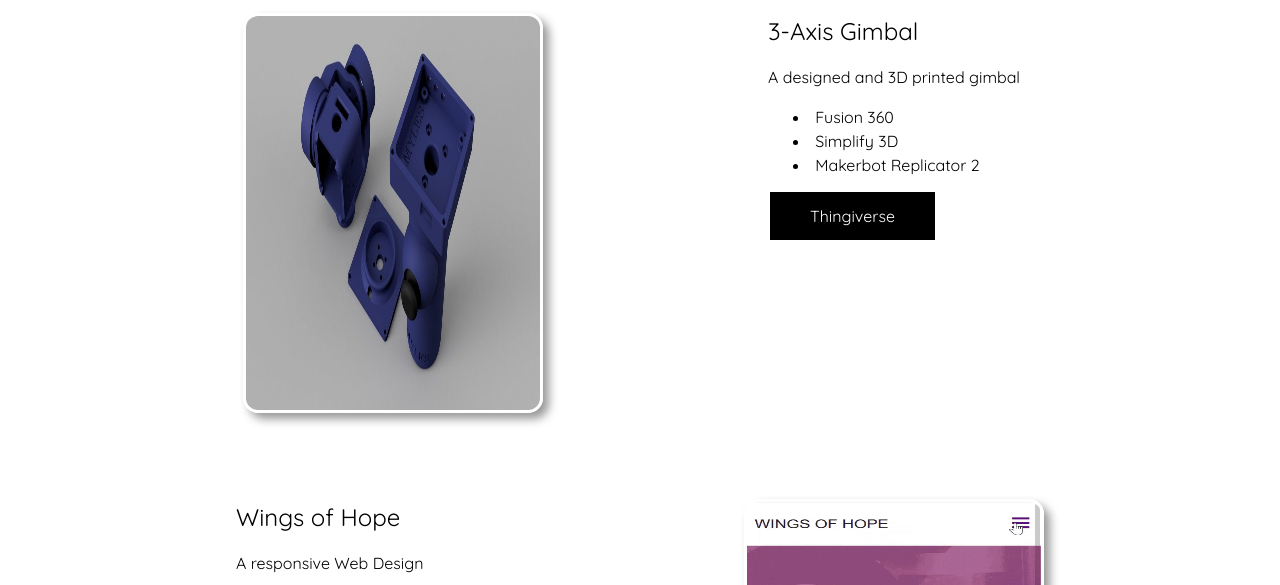
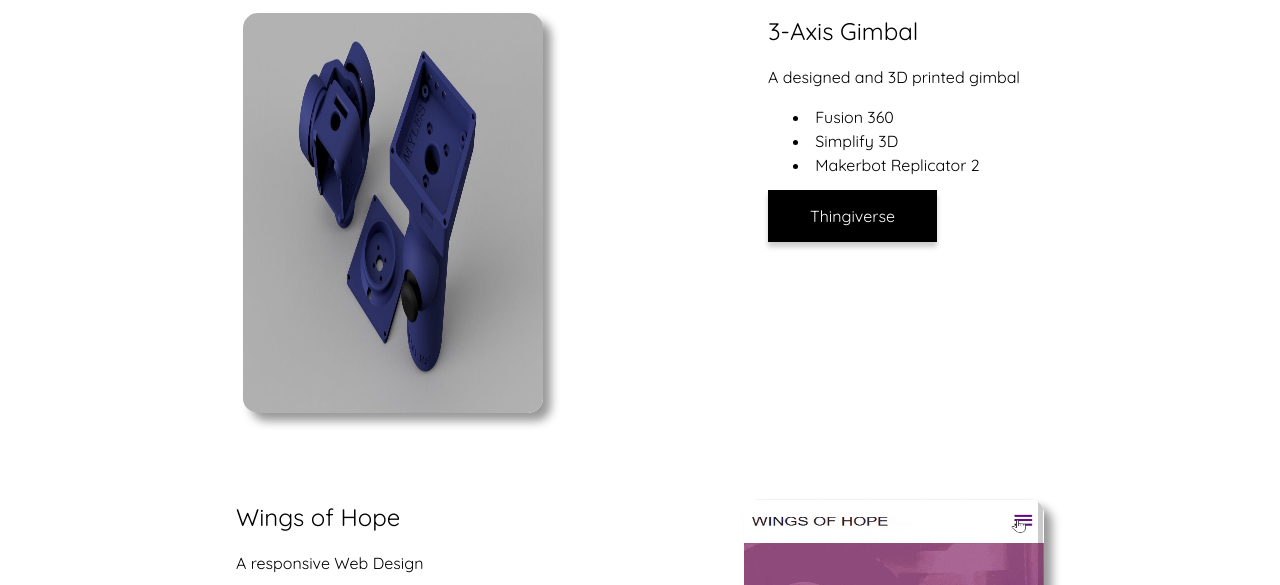
Before and after one commit to mylesluke/portfolio, a website: page dist/mywork.html in a window 1280 px wide. Shown: the part 215-800 px from the top of the page. Drawn offline with Linux system fonts and the light colour scheme.

Commit message:
project styling page

```diff
--- a/scss/main.scss
+++ b/scss/main.scss
@@ -173,8 +173,8 @@ main {
         height: 350px;
         width: 350px;
         border-radius: 15px;
-        border: 3px #fff solid;
-        box-shadow: 6px 6px 10px rgb(153, 153, 153);
+        //border: 3px #fff solid;
+        box-shadow: 8px 8px 10px rgb(153, 153, 153);
         &:hover {
             opacity: 0.6;
             border-color: $secondary-color;
@@ -202,16 +202,18 @@ main {
 // Button Styles
 .btn {
     display: inline-block;
-    border: 2px solid #fff;
+    border: 2px solid #000;
     color: #fff;
     background: none;
     padding: 12px 40px;
     cursor: pointer;
     font-size: 1rem;
+    box-shadow: 0 5px 5px rgba(0,0,0,0.2);
 
     &:hover {
         padding: 16px 44px;
         @include easeOut;
+        box-shadow: none;
     }
 }
 
```
Also changed, not shown: dist/css./main.css, dist/css/main.css.
